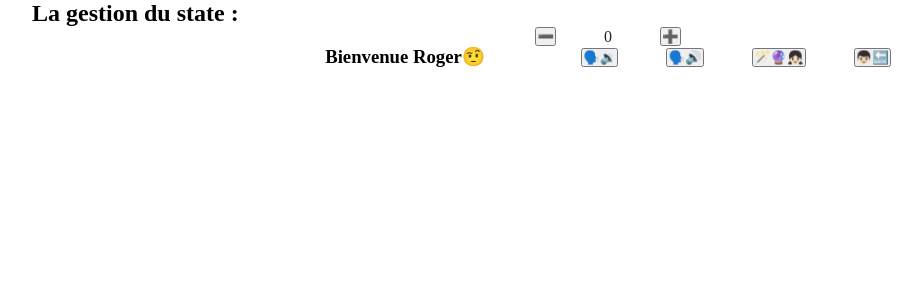
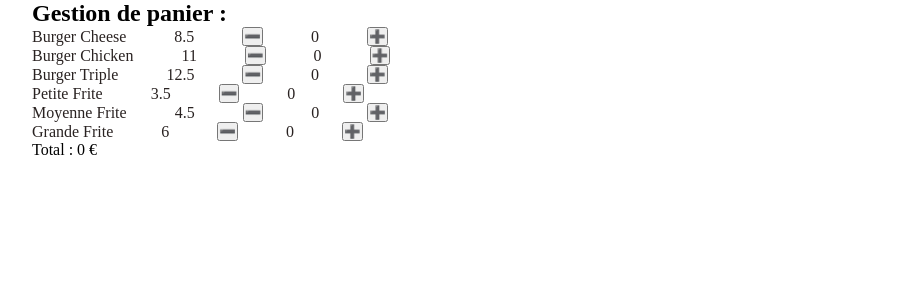
Before and after one commit to Denidenisa/react-js, a React (Vite) app in the folder demo-project/: page / in a window 1280 px wide. Shown: the top 300 px of the page, without its empty margins (32-954 px from the left). Built offline with nearby package versions, Linux system fonts and the light colour scheme.

Commit message:
exercice 4

```diff
--- a/demo-project/src/App.jsx
+++ b/demo-project/src/App.jsx
@@ -7,6 +7,7 @@ import { Demo3 } from './demos/3_Collections/Demo3'
 import { Exo3 } from './exos/1_Creation_composant/Exo3'
 import { Demo4 } from './demos/4_Events/Demo4'
 import { Demo5 } from './demos/5_State/Demo5'
+import { Exo4 } from './exos/1_Creation_composant/Exo4'
 
 
 
@@ -85,8 +86,11 @@ function App() {
     {/* <div>
       <Demo4 />
     </div> */}
+     {/* <div>
+      <Demo5 />
+    </div> */}
      <div>
-      <Demo5 />
+      <Exo4 />
     </div>
     </>
   )
--- a/demo-project/src/demos/5_State/Demo5.jsx
+++ b/demo-project/src/demos/5_State/Demo5.jsx
@@ -51,7 +51,9 @@ const crement = (value) =>{
       <button onClick={()=>setFirstname(prev=>prev.toLowerCase())}>🗣️🔉</button>
       <button onClick={()=>setFirstname(prev=>prev.toUpperCase())}>🗣️🔊</button>
       <button onClick={()=>setFirstname('Rogerina')}>🪄🔮👧🏻</button>
-      <button onClick={()=>setFirstname('Roger')}>👦🏻🔙</button>
+      <button onClick={()=>setFirstname('Roger')}>👦🏻🔙
+
+      </button>
       </div>
 
       </div>
--- /dev/null
+++ b/demo-project/src/exos/1_Creation_composant/Exo4.jsx
@@ -0,0 +1,108 @@
+import { useState } from "react";
+
+export const Exo4 = () => {
+
+    const [products, setProducts] = useState([
+        {
+            id: 1,
+            name: 'Burger Cheese',
+            price: 8.50,
+            quantity: 0
+        },
+        {
+            id: 2,
+            name: 'Burger Chicken',
+            price: 11,
+            quantity: 0
+        },
+        {
+            id: 3,
+            name: 'Burger Triple',
+            price: 12.50,
+            quantity: 0
+        },
+        {
+            id: 4,
+            name: 'Petite Frite',
+            price: 3.50,
+            quantity: 0
+        },
+        {
+            id: 5,
+            name: 'Moyenne Frite',
+            price: 4.50,
+            quantity: 0
+        },
+        {
+            id: 6,
+            name: 'Grande Frite',
+            price: 6,
+            quantity: 0
+        },
+    ]);
+
+    const [total, setTotal] = useState(0);
+
+    const crement = (id, value) => {
+
+        const newProducts = products.map(product => {
+            //pour chaque compteur, si l'id correspond
+            if (product.id === id) {
+                //on renvoie le compteur avec l'id non modifié mais le count modifié
+                product.quantity += value;
+                return product
+
+            }
+            //si l'id ne correspond pas, on renvoie le compteur tel quel (id + count inchangé)
+            else {
+                return product
+            }
+        })
+        // on va modifier le tableau de produits
+        setProducts(newProducts);
+
+
+
+        //    let somme = 0;
+        //     products.forEach( product =>
+        //         somme += product.price * product.quantity
+        //     )
+
+        let somme = products.reduce( (somme, product) => somme + product.price * product.quantity, 0)
+
+        setTotal(somme);
+
+        //todo
+        // pas ici mais créer un state pour le total
+        // Opt 1 :
+        // récupérer le produit grâce à son id
+        // modifier ton total avec le set pour qu'il soit égal à lui même - ou + le prix du produit trouvé juste au dessus
+        // prix * value
+
+        //Opt 2 :
+        //calculer la somme avec une boucle ou un reduce
+    }
+
+    return (
+        <div>
+            <h2>Gestion de panier :</h2>
+            <div>
+                {products.map(product => (
+                    <div key={product.id} className="flex flex-row items-center gap-3" >
+
+                        <p>{product.name}</p> <p>{product.price}</p>
+
+                        <div className="flex flex-row justify-center items-center gap-3">
+                            <button onClick={() => crement(product.id, -1)} >➖</button>
+                            <p>{product.quantity}</p>
+                            <button onClick={() => crement(product.id, 1)} >➕</button>
+                        </div>
+
+                    </div>))}
+            </div>
+            <div>
+                Total : {total} €
+            </div>
+        </div>
+    )
+  }
```
Also changed, not shown: demo-project/src/exos/1_Creation_composant/Exo4.module.css (added).
